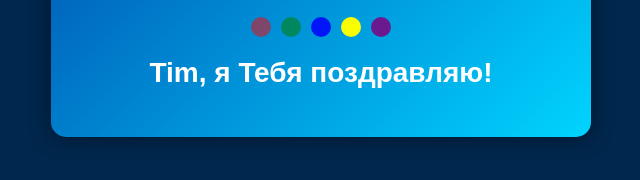
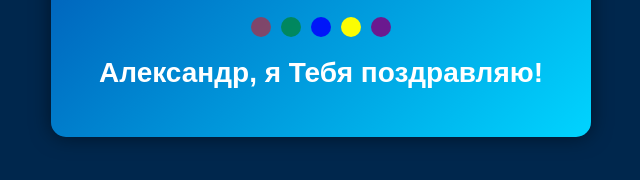
Before and after one commit to Darya589/NewYearCard, a plain HTML site: page index.html in a window 1280 px wide. Shown: the part 422-602 px from the top of the page, without its empty margins (319-959 px from the left). Drawn offline with Linux system fonts and the light colour scheme.

Commit message:
Update index.html

```diff
--- a/index.html
+++ b/index.html
@@ -18,7 +18,7 @@
             <span class="light yellow"></span>
             <span class="light purple"></span>
         </div>
-        <p class="sent-message"> Tim, я Тебя поздравляю!</p>
+        <p class="sent-message"> Александр, я Тебя поздравляю!</p>
     </div>
 </body>
 </html>
```
